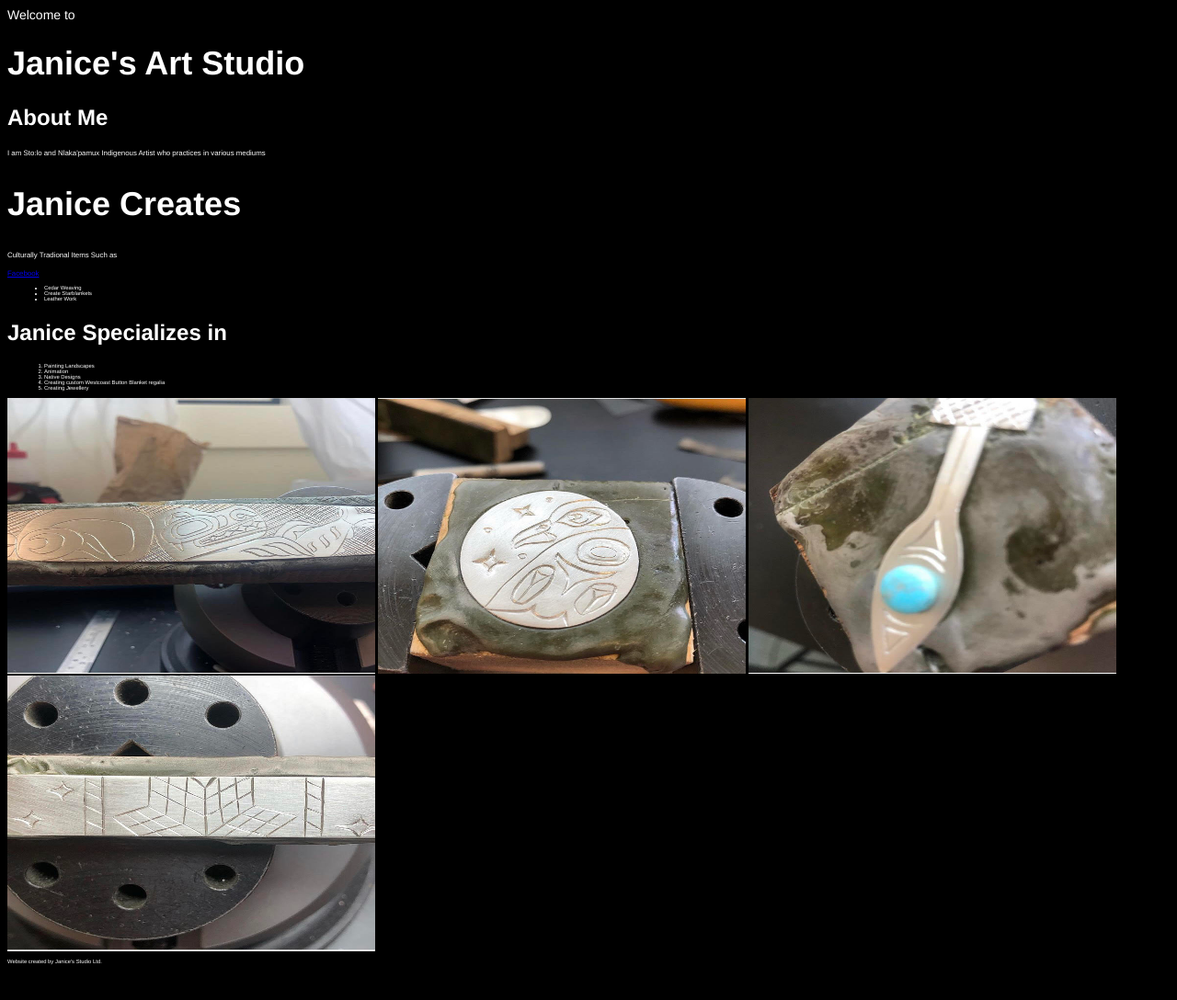
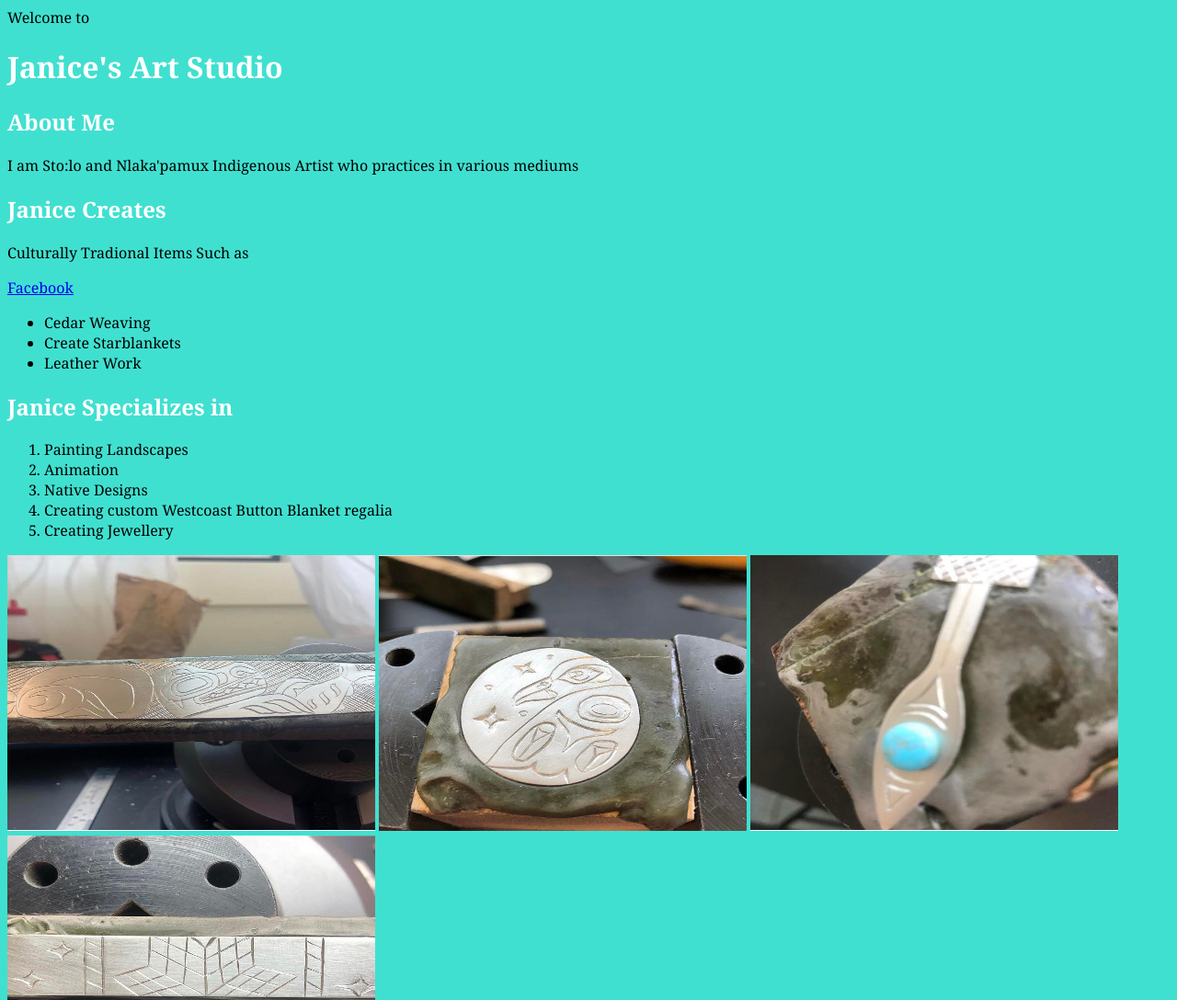
Before and after one commit to jthompson732/Janices-Studio, a plain HTML site: page index.html in a window 1280 px wide. Shown: the top 1088 px of the page at 92% size. Before the commit the page ends 1057 px from the top, so only its background shows below. Drawn offline with Linux system fonts and the light colour scheme; a web font is replaced by a local one.

Commit message:
Update style.css

```diff
--- a/style.css
+++ b/style.css
@@ -10,30 +10,3 @@ h1 {
 h2 {
   color: white;
 }
-/* Website Styles */
-
-*{
-  font-size: 75%
-}
-body {
-  background-color: grey;
-  color: black;
-}
-body {
-  background-color: black;
-  color: white;
-  font-family: Helvetica;
-  font-size: 14px;
-}
-h1 {
-  font-size:36px;
-}
-h2 {
-  font-size:24px;
-}
-h3 {
-  font-size:18px;
-}
-h1,h2,h3 {
-  font-weight: 900;
-}
```
